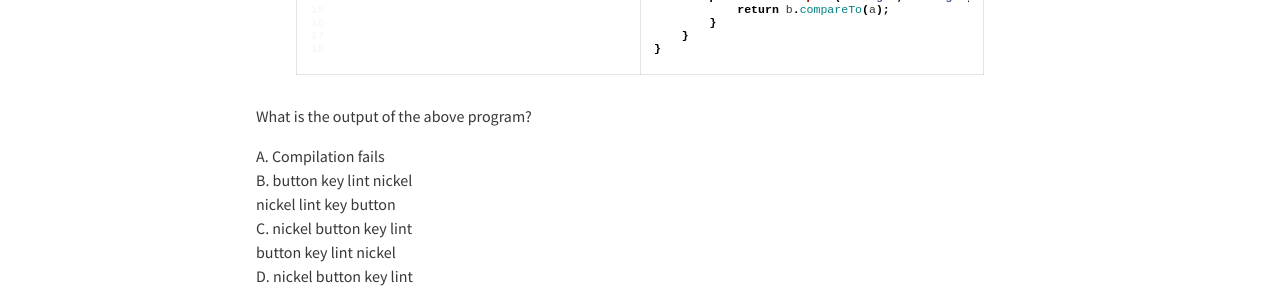
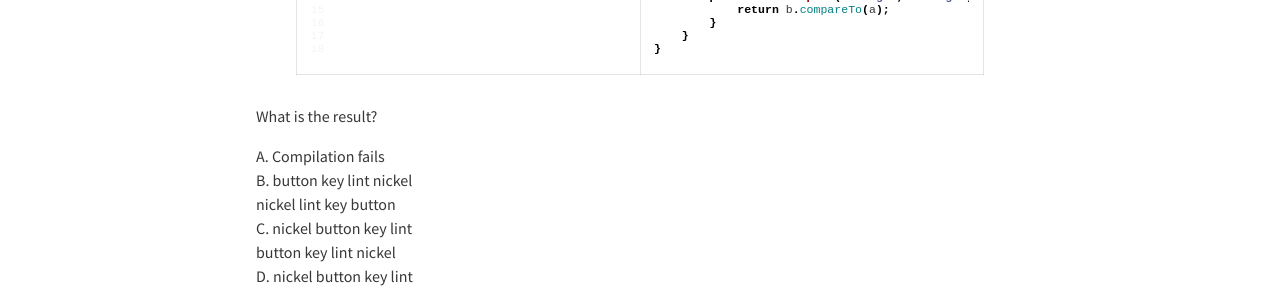
Before and after one commit to rampatra/JavaNotes, a Jekyll site: the page built from _posts/2015-08-20-nested-classes.md, in a window 1280 px wide and 900 px high, scrolled down 11889 px. Shown: the part 154-446 px from the top of the window. Built offline with Jekyll 4.4.1, drawn with Linux system fonts in a browser that asks for light colours; nearby versions of some CDN libraries; comment, search, counter and statistics services are not loaded.

Commit message:
modified content

```diff
--- a/_posts/2015-08-20-nested-classes.md
+++ b/_posts/2015-08-20-nested-classes.md
@@ -664,7 +664,7 @@ public class Pockets {
 }
 {% endhighlight %}
 
-What is the output of the above program?
+What is the result?
 
 A. Compilation fails
 B. button key lint nickel
```
